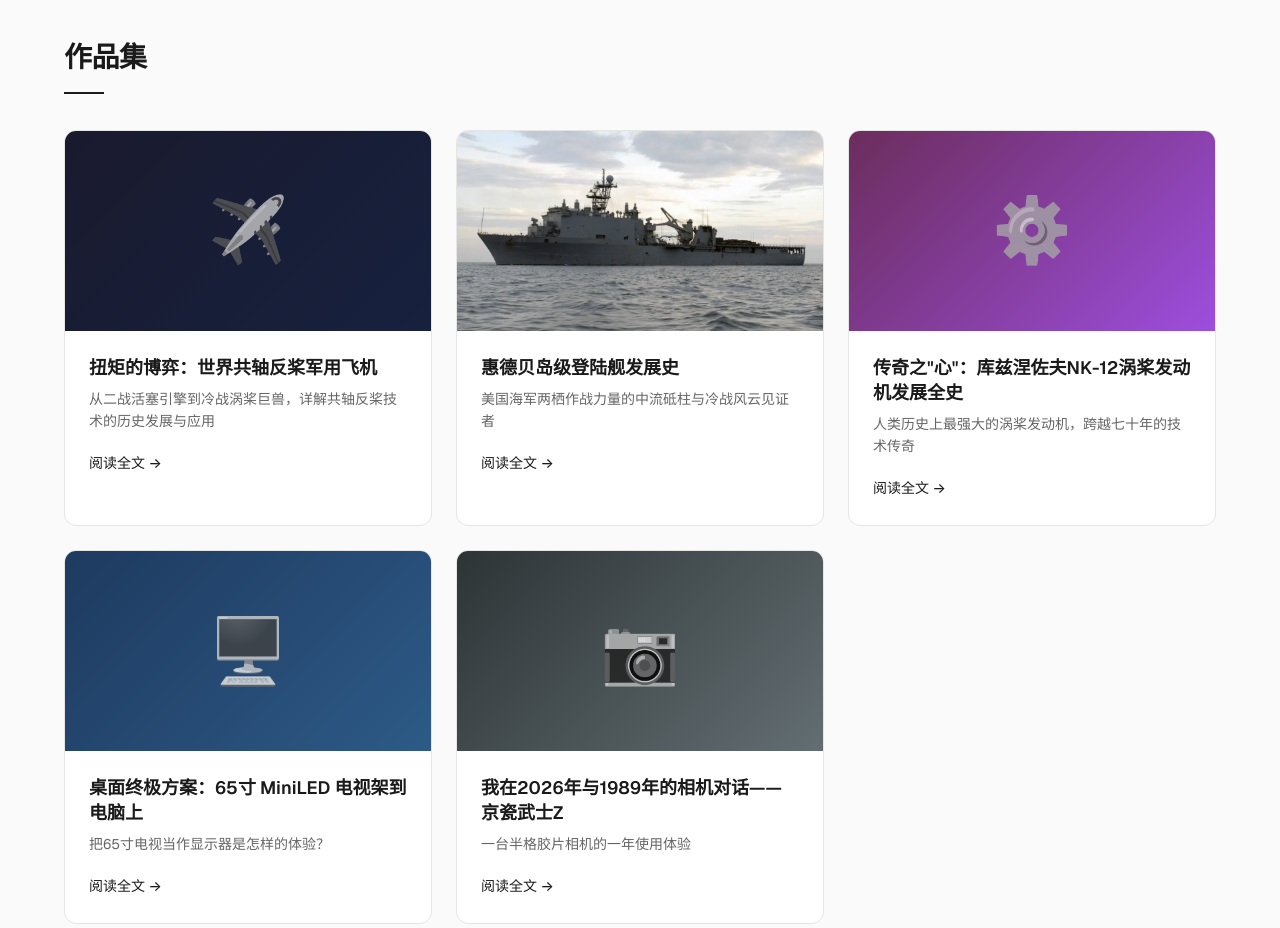
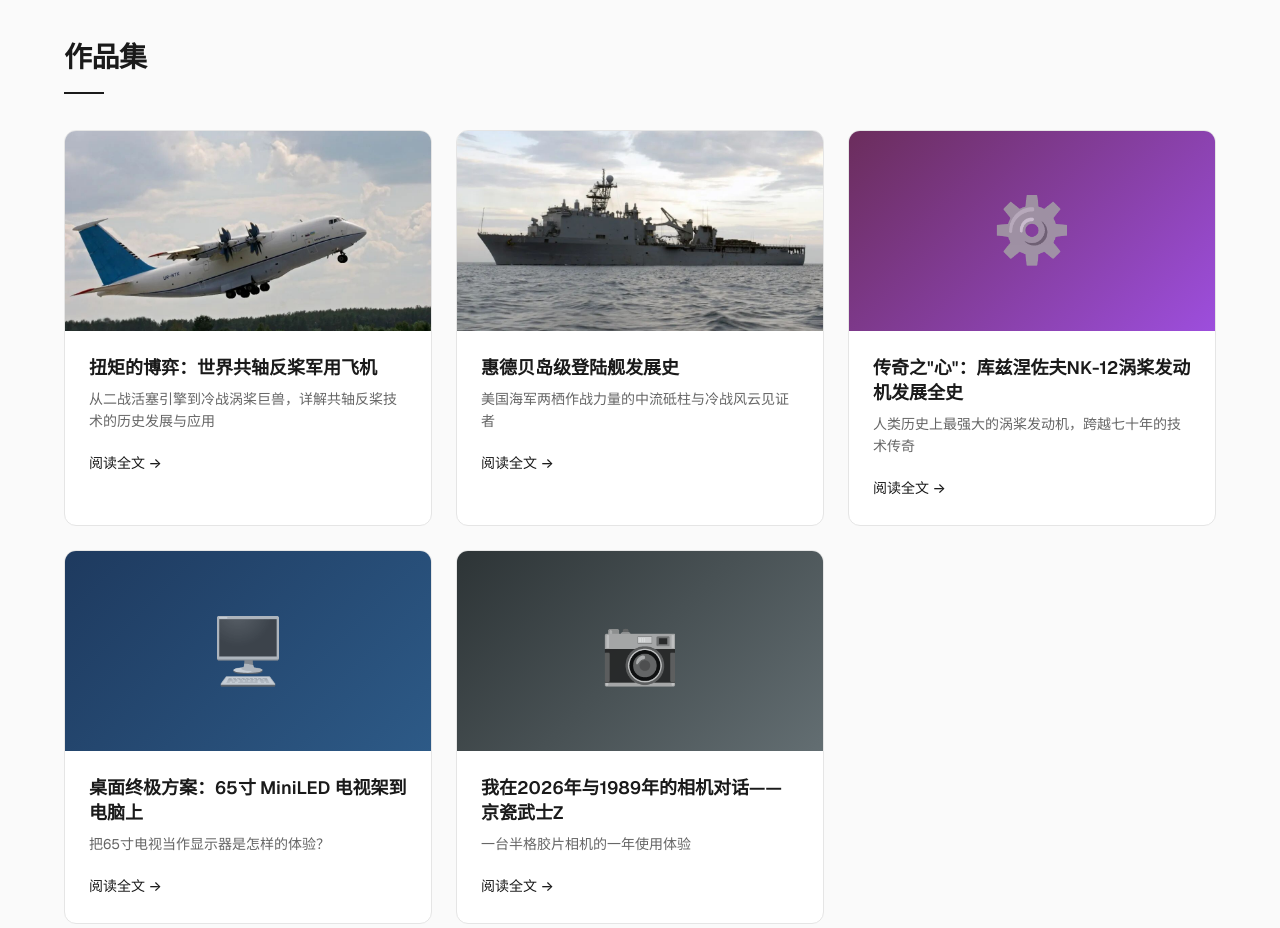
Before and after one commit to HazardSun/personal-portfolio, a plain HTML site: page index.html in a window 1280 px wide. Shown: the part 1280-2208 px from the top of the page. Drawn offline with nearby package versions, Linux system fonts and the light colour scheme.

Commit message:
feat: add an70 cover image

```diff
--- a/index.html
+++ b/index.html
@@ -53,8 +53,7 @@
             <h2 class="section-title">作品集</h2>
             <div class="works-grid">
                 <article class="work-card">
-                    <div class="work-cover" style="background: linear-gradient(135deg, #1a1a2e 0%, #16213e 100%);">
-                        <span class="work-icon">✈️</span>
+                    <div class="work-cover" style="background-image: url('assets/an70.jpg'); background-size: cover; background-position: center;">
                     </div>
                     <div class="work-info">
                         <h3 class="work-title">扭矩的博弈：世界共轴反桨军用飞机</h3>
```
Also changed, not shown: assets/an70.jpg (added).
